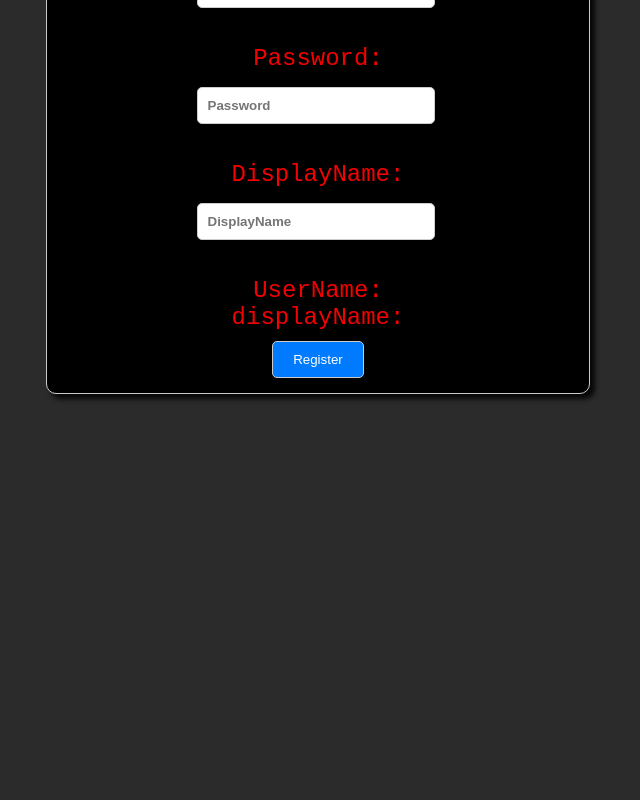
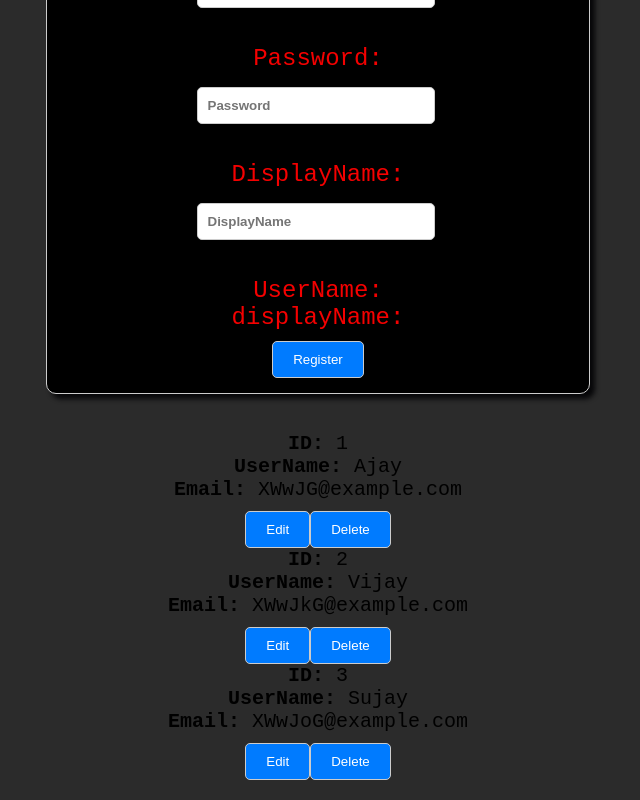
Before and after one commit to 57Ajay/AllReact, a React (Vite) app: page / in a window 1280 px wide. Shown: the part 1585-2385 px from the top of the page, without its empty margins (322-962 px from the left). Before the commit the page ends 2014 px from the top, so only its background shows below. Built offline with nearby package versions, Linux system fonts and the light colour scheme.

Commit message:
Created UserDetailsComponents

```diff
--- a/src/App.jsx
+++ b/src/App.jsx
@@ -6,12 +6,14 @@ import UserFavoriteMovies from "./components/UserFavoriteMovies";
 import LoginForm from "./components/LoginForm";
 import DisplaySize from "./components/DisplaySize";
 import RegisterForm from "./components/RegisterForm";
+import UserDetailsRenderer from "./components/UserDetailsRenderer";
 
 
 const App =()=>{
 
   return(
     <Fragment>
+
       <UserProfile Username="Ajay" age={21} login={true} />
       <br />
       <Box className="movie-box">
@@ -32,6 +34,8 @@ const App =()=>{
         <RegisterForm />
       </Box>
 
+      <UserDetailsRenderer />
+
     </Fragment>
   );
 };
--- /dev/null
+++ b/src/components/UserDetails.jsx
@@ -0,0 +1,69 @@
+import PropTypes from "prop-types";
+import { Fragment, useState } from "react";
+
+const UserDetails = ({ user, updateUser }) => {
+    const [editing, setEditing] = useState(false);
+    const [userName, setUserName] = useState(user.UserName);
+    const [email, setEmail] = useState(user.email);
+
+    const handleEditingChange = () => {
+        setEditing((currentState) => !currentState);
+    };
+
+    const handleSave = () => {
+        // Save changes
+        updateUser(user.id, { UserName: userName, email: email });
+        handleEditingChange();
+    };
+
+    return (
+        <Fragment>
+            <br />
+            <b>ID: </b>
+            <span>{user.id}</span>
+            <br />
+            <b>UserName: </b>
+            {editing ? (
+                <input
+                    name="UserNameDetails"
+                    id="UserNameDetails"
+                    value={userName}
+                    onChange={(e) => setUserName(e.target.value)}
+                />
+            ) : (
+                <span>{user.UserName}</span>
+            )}
+            <br />
+            <b>Email: </b>
+            {editing ? (
+                <input
+                    name="UserEmailDetails"
+                    id="UserEmailDetails"
+                    value={email}
+                    onChange={(e) => setEmail(e.target.value)}
+                    type="email"
+                />
+            ) : (
+                <span>{user.email}</span>
+            )}
+            <br />
+            {editing ? (
+                <button onClick={handleSave}>Save</button>
+            ) : (
+                <button onClick={handleEditingChange}>Edit</button>
+            )}
+            <button>Delete</button>
+        </Fragment>
+    );
+};
+
+UserDetails.propTypes = {
+    user: PropTypes.shape({
+        id: PropTypes.number.isRequired,
+        UserName: PropTypes.string.isRequired,
+        email: PropTypes.string.isRequired,
+    }),
+    updateUser: PropTypes.func.isRequired,
+};
+
+export default UserDetails;
--- /dev/null
+++ b/src/components/UserDetailsRenderer.jsx
@@ -0,0 +1,40 @@
+import { Fragment, useState } from "react";
+import UserDetails from "./UserDetails";
+
+const UserDetailsRenderer = () => {
+    const [users, setUsers] = useState([
+        {
+            id: 1,
+            UserName: "Ajay",
+            email: "XWwJG@example.com",
+        },
+        {
+            id: 2,
+            UserName: "Vijay",
+            email: "XWwJkG@example.com",
+        },
+        {
+            id: 3,
+            UserName: "Sujay",
+            email: "XWwJoG@example.com",
+        },
+    ]);
+
+    const updateUser = (userId, updatedData) => {
+        setUsers((prevUsers) =>
+            prevUsers.map((user) =>
+                user.id === userId ? { ...user, ...updatedData } : user
+            )
+        );
+    };
+
+    return (
+        <Fragment>
+            {users.map((user) => (
+                <UserDetails user={user} key={user.id} updateUser={updateUser} />
+            ))}
+        </Fragment>
+    );
+};
+
+export default UserDetailsRenderer;
```
